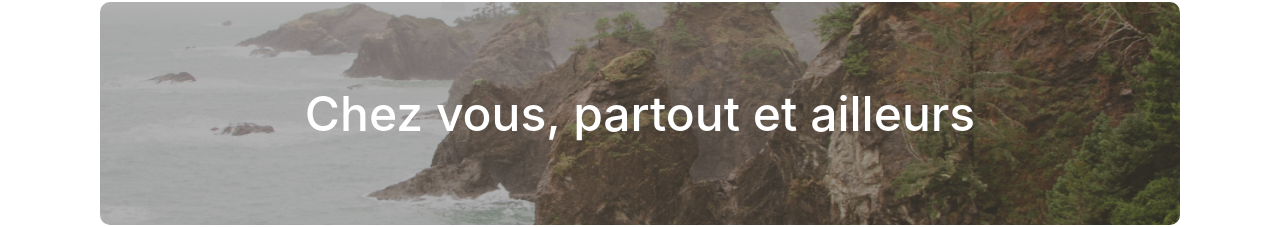
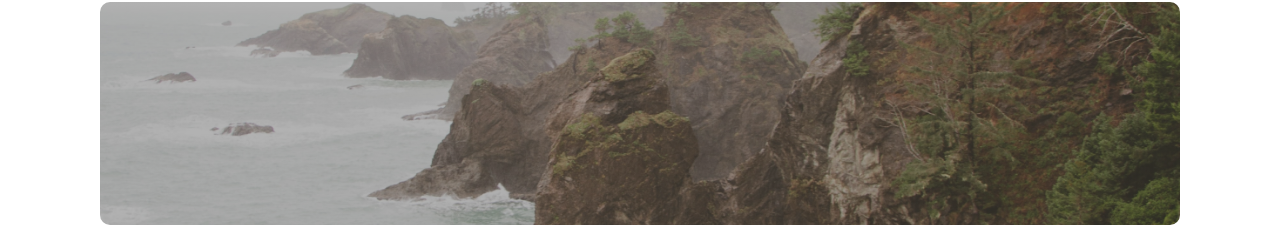
Before and after one commit to PrAndrian/Kasa-app, a React (Create React App) app: page / in a window 1280 px wide. Shown: the part 171-398 px from the top of the page. Built offline with nearby package versions, Linux system fonts and the light colour scheme; the HTML template or start-up script is replaced by a standard one.

Commit message:
home and banner change

```diff
--- a/src/pages/Home.jsx
+++ b/src/pages/Home.jsx
@@ -16,7 +16,7 @@ const Home = () => {
 
   return (
     <div id={styles.home}>
-        <Banner type="base" image={landscape_home}/>
+        <Banner image={landscape_home}/>
 
         <section className={styles.thumbs_container}>
           {listLogement && listLogement.map((logement)=>{
```
Also changed, not shown: src/components/Banner.jsx (+6 -6 lines).
